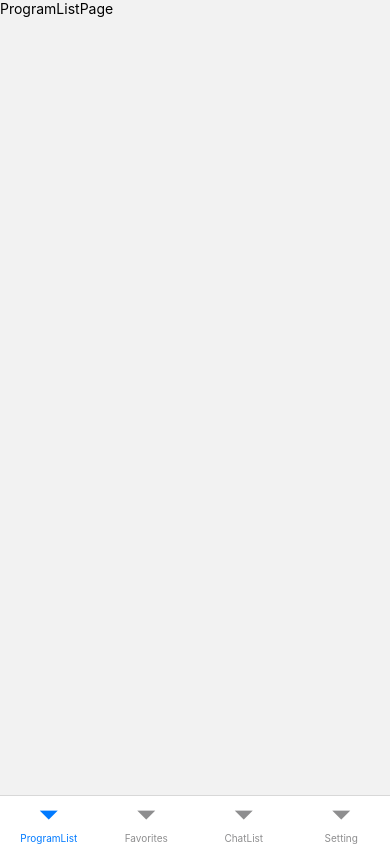
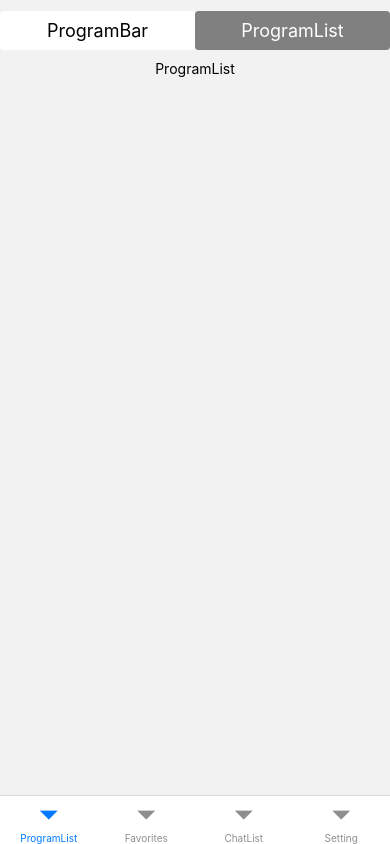
Before and after one commit to inha-capstone-design-2/RN-front, a React Native app: screen /ProgramList in a window 390 px wide. Built offline with nearby package versions, Linux system fonts and the light colour scheme.

Commit message:
#15 - make ProgramListPage

```diff
--- a/package.json
+++ b/package.json
@@ -22,6 +22,7 @@
     "react": "18.2.0",
     "react-native": "0.71.4",
     "react-native-base64": "^0.2.1",
+    "react-native-elements": "^3.4.3",
     "react-native-gesture-handler": "^2.9.0",
     "react-native-image-crop-picker": "^0.39.0",
     "react-native-image-picker": "^5.3.1",
--- /dev/null
+++ b/src/component/ProgramBar.tsx
@@ -0,0 +1,106 @@
+import React, {useState} from 'react';
+import {View, Text, ScrollView, StyleSheet} from 'react-native';
+
+const ProgramBar = () => {
+  const programs = {
+    SBS: [
+      {time: '00:00', title: 'Program A', favorite: false},
+      {time: '02:00', title: 'Program B', favorite: false},
+      {time: '04:00', title: 'Program C', favorite: false},
+      {time: '06:00', title: 'Program D', favorite: true},
+    ],
+    KBS: [
+      {time: '00:00', title: 'Program A', favorite: true},
+      {time: '01:00', title: 'Program B', favorite: false},
+      {time: '03:00', title: 'Program C', favorite: false},
+      {time: '05:00', title: 'Program D', favorite: false},
+    ],
+    SPOTV: [
+      {time: '00:00', title: 'Program A', favorite: false},
+      {time: '02:00', title: 'Program B', favorite: false},
+      {time: '04:00', title: 'Program C', favorite: false},
+      {time: '06:00', title: 'Program D', favorite: false},
+    ],
+    JTBC: [
+      {time: '00:00', title: 'Program A', favorite: true},
+      {time: '01:00', title: 'Program B', favorite: false},
+      {time: '03:00', title: 'Program C', favorite: true},
+      {time: '05:00', title: 'Program D', favorite: false},
+    ],
+    KBC: [
+      {time: '00:00', title: 'Program A', favorite: true},
+      {time: '02:00', title: 'Program B', favorite: false},
+      {time: '04:00', title: 'Program C', favorite: false},
+      {time: '06:00', title: 'Program D', favorite: false},
+    ],
+  };
+
+  return (
+    <ScrollView style={styles.container}>
+      {Object.keys(programs).map(broadcaster => (
+        <View style={styles.broadcasterContainer}>
+          <Text style={styles.broadcasterTitle}>{broadcaster}</Text>
+          <ScrollView horizontal={true} showsHorizontalScrollIndicator={false}>
+            {programs[broadcaster].map(program => (
+              <View
+                style={
+                  program.favorite
+                    ? styles.favoriteProgramContainer
+                    : styles.programContainer
+                }>
+                <Text style={styles.programTime}>{program.time}</Text>
+                <Text style={styles.programTitle}>{program.title}</Text>
+              </View>
+            ))}
+          </ScrollView>
+        </View>
+      ))}
+    </ScrollView>
+  );
+};
+
+const styles = StyleSheet.create({
+  container: {
+    flex: 1,
+  },
+  broadcasterContainer: {
+    marginTop: 20,
+    paddingHorizontal: 10,
+    height: 120,
+  },
+  broadcasterTitle: {
+    fontSize: 20,
+    fontWeight: 'bold',
+    marginBottom: 5,
+  },
+  programContainer: {
+    width: 100,
+    height: 80,
+    backgroundColor: 'white',
+    marginHorizontal: 5,
+    alignItems: 'center',
+    justifyContent: 'center',
+    borderRadius: 10,
+  },
+  favoriteProgramContainer: {
+    width: 100,
+    height: 80,
+    backgroundColor: 'white',
+    marginHorizontal: 5,
+    alignItems: 'center',
+    justifyContent: 'center',
+    borderRadius: 10,
+    borderWidth: 2,
+    borderColor: '#9acd32',
+  },
+  programTime: {
+    fontSize: 16,
+    fontWeight: 'bold',
+    marginBottom: 5,
+  },
+  programTitle: {
+    fontSize: 14,
+  },
+});
+
+export default ProgramBar;
--- /dev/null
+++ b/src/component/ProgramList.tsx
@@ -0,0 +1,15 @@
+import React from 'react';
+import {View, Text} from 'react-native';
+import {createNativeStackNavigator} from '@react-navigation/native-stack';
+
+const Stack = createNativeStackNavigator();
+
+function ProgramList() {
+  return (
+    <View>
+      <Text>ProgramList</Text>
+    </View>
+  );
+}
+
+export default ProgramList;
--- a/src/pages/ProgramListPage.tsx
+++ b/src/pages/ProgramListPage.tsx
@@ -1,15 +1,86 @@
-import React from 'react';
-import {View, Text} from 'react-native';
-import {createNativeStackNavigator} from '@react-navigation/native-stack';
+import React, {useState} from 'react';
+import {View, StyleSheet} from 'react-native';
+import {Button} from 'react-native-elements';
+import ProgramBar from '../component/ProgramBar';
+import ProgramList from '../component/ProgramList';
 
-const Stack = createNativeStackNavigator();
+const ProgramListPage = () => {
+  const [showProgramBar, setShowProgramBar] = useState(false);
 
-function ProgramListPage() {
+  const toggleShowProgramBar = () => {
+    setShowProgramBar(true);
+  };
+
+  const toggleShowProgramList = () => {
+    setShowProgramBar(false);
+  };
+
   return (
-    <View>
-      <Text>ProgramListPage</Text>
+    <View style={styles.container}>
+      <View style={styles.buttonContainer}>
+        <Button
+          title="ProgramBar"
+          onPress={toggleShowProgramBar}
+          buttonStyle={
+            showProgramBar ? styles.activeButton : styles.inactiveButton
+          }
+          titleStyle={
+            showProgramBar
+              ? styles.activeButtonTitle
+              : styles.inactiveButtonTitle
+          }
+          containerStyle={styles.button}
+        />
+        <Button
+          title="ProgramList"
+          onPress={toggleShowProgramList}
+          buttonStyle={
+            !showProgramBar ? styles.activeButton : styles.inactiveButton
+          }
+          titleStyle={
+            !showProgramBar
+              ? styles.activeButtonTitle
+              : styles.inactiveButtonTitle
+          }
+          containerStyle={styles.button}
+        />
+      </View>
+      {showProgramBar ? <ProgramBar /> : <ProgramList />}
     </View>
   );
-}
+};
+
+const styles = StyleSheet.create({
+  container: {
+    flex: 1,
+    alignItems: 'center',
+    justifyContent: 'flex-start',
+  },
+  buttonContainer: {
+    flexDirection: 'row',
+    alignItems: 'center',
+    justifyContent: 'center',
+    height: 60,
+    width: '100%',
+  },
+  button: {
+    flex: 1,
+    width: '50%',
+  },
+  activeButton: {
+    backgroundColor: 'gray',
+    height: '100%',
+  },
+  inactiveButton: {
+    backgroundColor: 'white',
+    height: '100%',
+  },
+  activeButtonTitle: {
+    color: 'white',
+  },
+  inactiveButtonTitle: {
+    color: 'black',
+  },
+});
 
 export default ProgramListPage;
```
Also changed, not shown: 1 other file (tests, documents, lock files or other folders).
